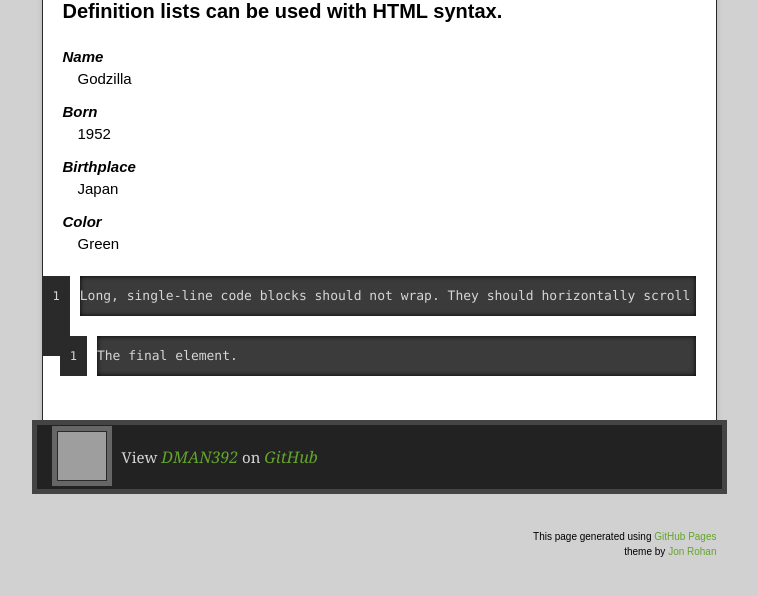
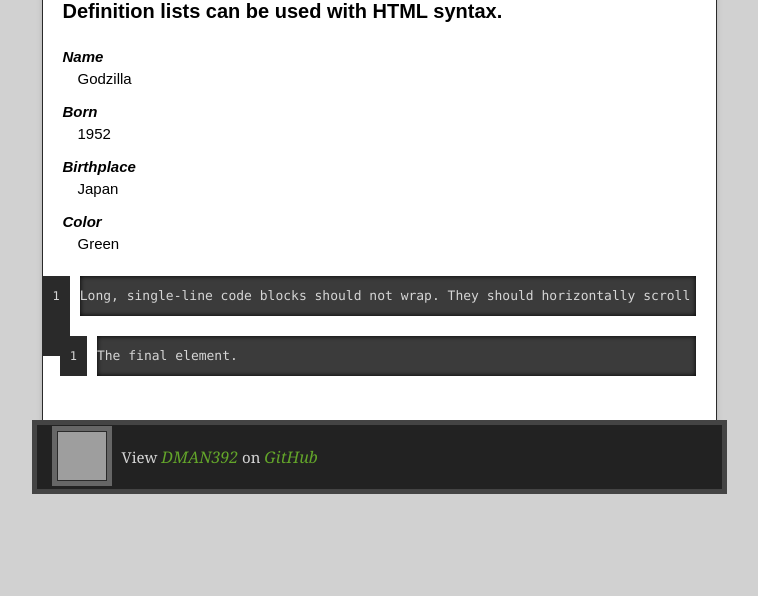
Before and after one commit to DMAN392/DMAN392.github.io, a Jekyll site: the page built from index.md, in a window 1280 px wide and 900 px high, scrolled down 3143 px, cut to the strip 251-847 px from the top of the window. Shown: the whole strip, without its empty margins (261-1019 px from the left). Built offline with Jekyll 4.4.1, drawn with Linux system fonts in a browser that asks for light colours; grey boxes are pictures that could not be loaded.

Commit message:
Update default.html

```diff
--- a/_layouts/default.html
+++ b/_layouts/default.html
@@ -51,9 +51,6 @@
       {% endif %}
 
       </div>
-      <div class="creds">
-        <small>This page generated using <a href="https://pages.github.com/">GitHub Pages</a><br>theme by <a href="https://twitter.com/jonrohan/">Jon Rohan</a></small>
-      </div>
     </footer>
   </div>
   <div class="current-section">
```
